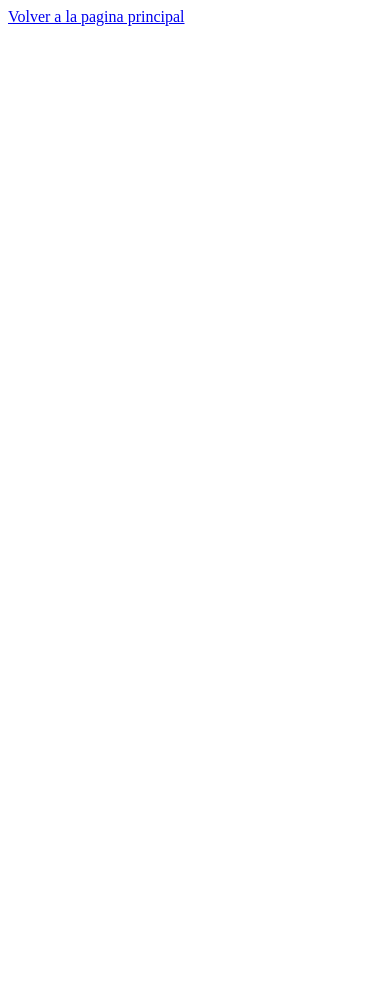
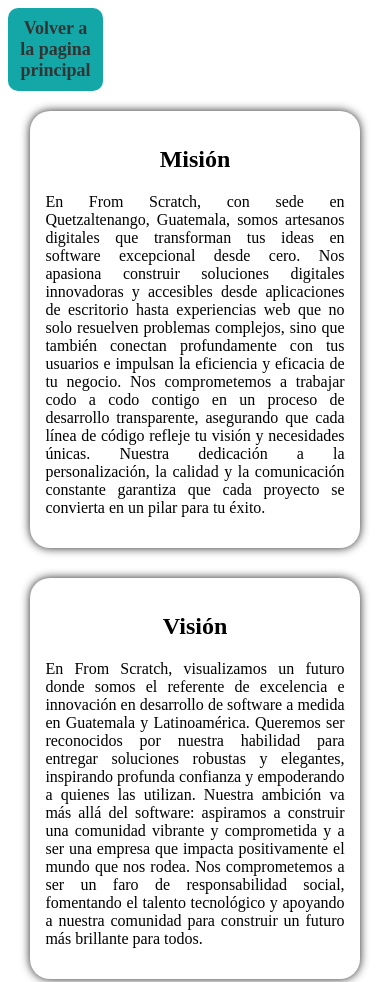
Before and after one commit to SrRonnus/From_Scratch, a plain HTML site: page nosotros/nosotros.html in a window 390 px wide. Shown: the top 982 px of the page. Before the commit the page ends 844 px from the top, so only its background shows below. Drawn offline with Linux system fonts and the light colour scheme.

Commit message:
Mision y vision ya en nosotros.html y su estilo como nosotros.css

```diff
--- /dev/null
+++ b/nosotros/nosotros.css
@@ -0,0 +1,63 @@
+#page-main {
+    display: block;
+    width: 20%;
+    text-align: center;
+    padding: 10px;
+    background-color: rgb(19, 167, 167);
+    color: #333;
+    text-decoration: none;
+    font-size: 18px;
+    font-weight: bold;
+    border-radius: 10px;
+}
+.mision_vision {
+    display: flex;
+    justify-content: center;
+    align-items: flex-start;
+    gap: 40px;
+    margin: 20px 0;
+}
+
+.mivi {
+    width: 350px;
+    max-width: 90vw;
+    margin: 0;
+    text-align: justify;
+    border-radius: 20px;
+    margin: 2%;
+    padding: 15px;
+    box-shadow: #222 0px 0px 10px;
+}
+.mivi h2 {
+    text-align: center;
+}
+
+@media (max-width: 900px) {
+    .mision_vision {
+        gap: 20px;
+    }
+    .mivi {
+        width: 300px;
+    }
+}
+
+@media (max-width: 768px) {
+    .del_menu {
+        width: 55%;
+        padding: 8px;
+        font-size: 16px;
+        margin: 5px 0;
+        box-shadow: 0 1px 3px rgba(0, 0, 0, 0.616);
+        margin-left: 20%;
+    }
+    .mision_vision {
+        flex-direction: column;
+        align-items: center;
+        gap: 10px;
+        margin: 10px 0;
+    }
+    .mivi {
+        width: 80%;
+        margin: 10px 0;
+    }
+}
--- a/nosotros/nosotros.html
+++ b/nosotros/nosotros.html
@@ -4,10 +4,43 @@
     <meta charset="UTF-8">
     <meta name="viewport" content="width=device-width, initial-scale=1.0">
     <title>Acerca de nosotros</title>
+    <link rel="stylesheet" href="nosotros.css">
 </head>
 <body>
     <nav>
-        <a href="index.html">Volver a la pagina principal</a> <!-- <- Esta mal esto por ahora JAJAJAJAJ-->
+        <a href="/index.html" id="page-main">Volver a la pagina principal</a> <!-- <- Esta mal esto por ahora JAJAJAJAJ-->
     </nav>
+     <div class="mision_vision">
+
+        <div class="mivi">
+          <h2>Misión</h2>
+          <p>
+            En From Scratch, con sede en Quetzaltenango, Guatemala,
+            somos artesanos digitales que transforman tus ideas en software excepcional desde cero.
+            Nos apasiona construir soluciones digitales innovadoras y accesibles
+            desde aplicaciones de escritorio hasta experiencias web que no solo resuelven problemas complejos,
+            sino que también conectan profundamente con tus usuarios e impulsan la eficiencia y eficacia de tu negocio.
+
+            Nos comprometemos a trabajar codo a codo contigo en un proceso de desarrollo transparente,
+            asegurando que cada línea de código refleje tu visión y necesidades únicas. Nuestra dedicación a la personalización,
+            la calidad y la comunicación constante garantiza que cada proyecto se convierta en un pilar para tu éxito.
+          </p>
+        </div>
+
+        <div class="mivi">
+          <h2>Visión</h2>
+
+          <p>
+            En From Scratch, visualizamos un futuro donde somos el referente de excelencia e innovación en desarrollo de software
+            a medida en Guatemala y Latinoamérica. Queremos ser reconocidos por nuestra habilidad para entregar soluciones robustas y elegantes,
+            inspirando profunda confianza y empoderando a quienes las utilizan.
+
+            Nuestra ambición va más allá del software: aspiramos a construir una comunidad vibrante
+            y comprometida y a ser una empresa que impacta positivamente el mundo que nos rodea.
+            Nos comprometemos a ser un faro de responsabilidad social, fomentando el talento tecnológico
+            y apoyando a nuestra comunidad para construir un futuro más brillante para todos.
+          </p>
+        </div>
+    </div>
 </body>
 </html>
```
